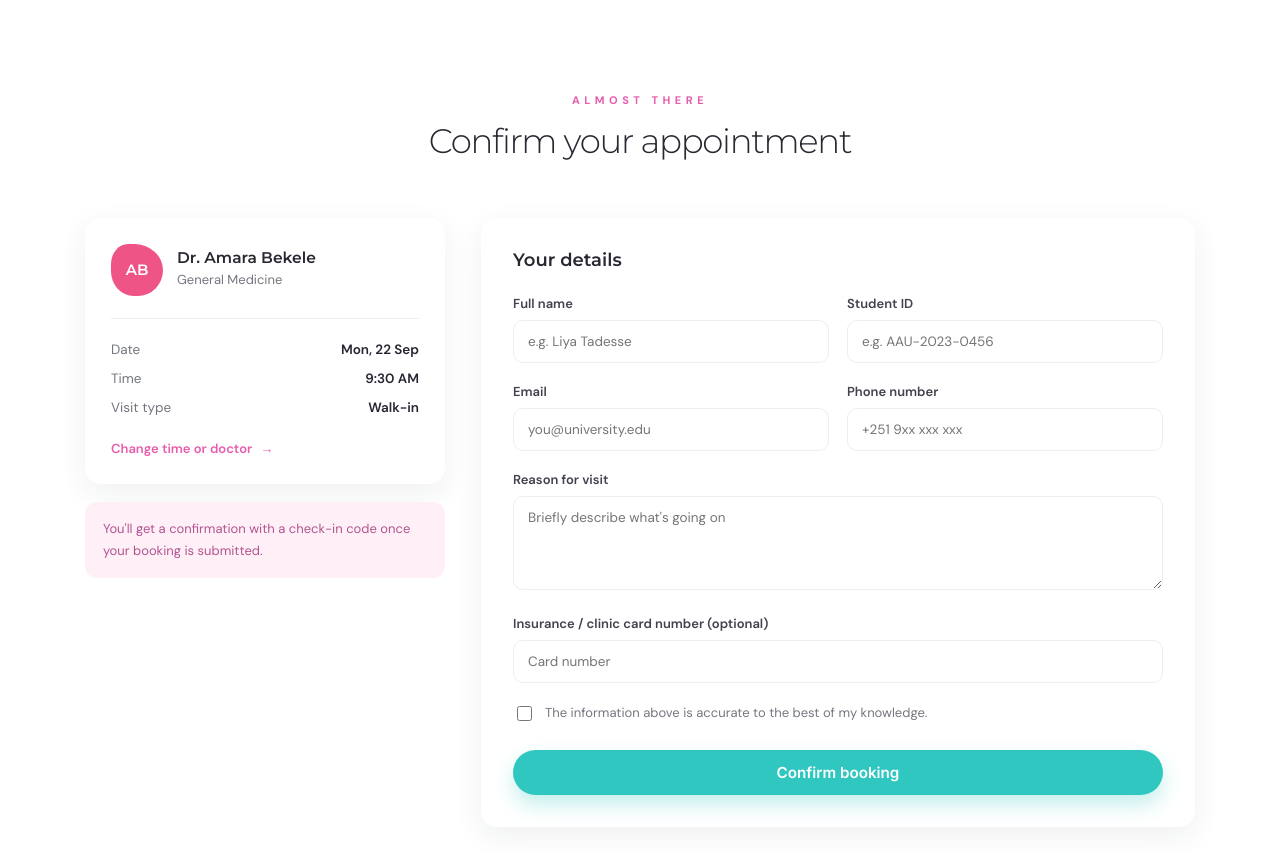
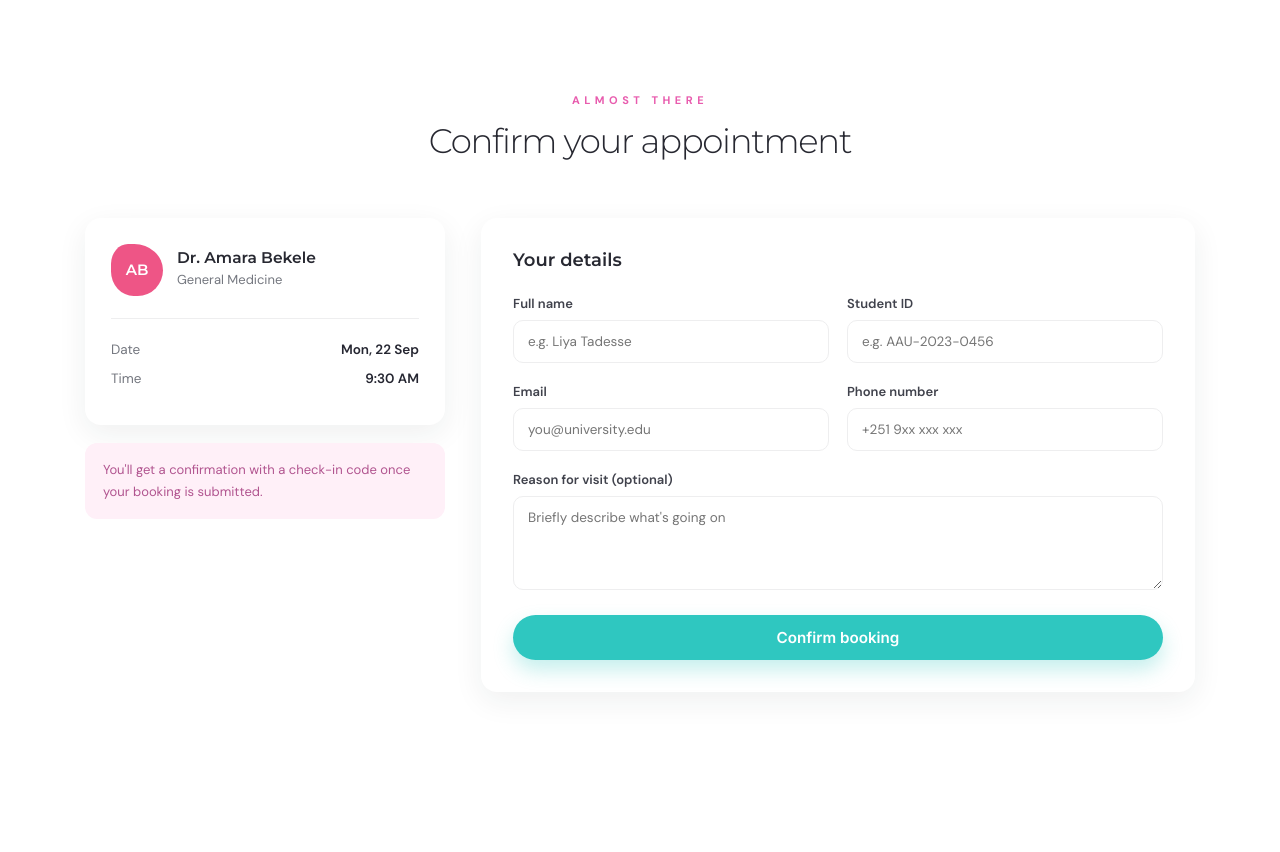
Before and after one commit to Yabsira21/campus-care, a React (Vite) app: page /checkout in a window 1280 px wide. Shown: the top 852 px of the page. After the commit the page ends 800 px from the top, so only its background shows below. Built offline with nearby package versions, Linux system fonts and the light colour scheme.

Commit message:
fix: small ui changes

```diff
--- a/src/App.jsx
+++ b/src/App.jsx
@@ -13,9 +13,9 @@ export default function App() {
       <Route path="/" element={<Layout />}>
         <Route path="/" element={<Landing />} />
         <Route path="/doctorlist" element={<DoctorList />} />
+        <Route path="/doctor" element={<DoctorDetail />} />
       </Route>
       <Route path="/checkout" element={<Checkout />} />
-      <Route path="/doctor" element={<DoctorDetail />} />
       <Route path="/login" element={<Login />} />
     </Routes>
   );
--- a/src/pages/Checkout.jsx
+++ b/src/pages/Checkout.jsx
@@ -43,14 +43,6 @@ export default function Checkout() {
                 <span>Time</span>
                 <span>9:30 AM</span>
               </div>
-              <div className="summary-line">
-                <span>Visit type</span>
-                <span>Walk-in</span>
-              </div>
-
-              <Link to={`/doctors/${doctor.id}`} className="summary-edit">
-                Change time or doctor <span>→</span>
-              </Link>
             </div>
 
             <div className="summary-note">
@@ -88,21 +80,11 @@ export default function Checkout() {
               </div>
 
               <label className="form-field">
-                <span>Reason for visit</span>
+                <span>Reason for visit (optional)</span>
                 <textarea
                   rows="4"
                   placeholder="Briefly describe what's going on"
                 ></textarea>
-              </label>
-
-              <label className="form-field">
-                <span>Insurance / clinic card number (optional)</span>
-                <input type="text" placeholder="Card number" />
-              </label>
-
-              <label className="form-checkbox">
-                <input type="checkbox" />
-                The information above is accurate to the best of my knowledge.
               </label>
 
               <button type="submit" className="btn btn-primary btn-block">
@@ -112,8 +94,6 @@ export default function Checkout() {
           </div>
         </div>
       </section>
-
-      {/* <Footer /> */}
     </>
   );
 }
--- a/src/pages/DoctorDetail.jsx
+++ b/src/pages/DoctorDetail.jsx
@@ -19,8 +19,6 @@ const timeSlots = [
 export default function DoctorDetail() {
   return (
     <>
-      {/* <Navbar /> */}
-
       <section className="detail-hero">
         <div className="detail-hero-decoration deco-circle" />
         <div className="detail-hero-decoration deco-square" />
@@ -77,14 +75,6 @@ export default function DoctorDetail() {
                 </li>
               </ul>
             </div>
-
-            <div className="detail-card">
-              <h3>Languages</h3>
-              <div className="detail-tags">
-                <span className="pill-tag">Amharic</span>
-                <span className="pill-tag">English</span>
-              </div>
-            </div>
           </div>
 
           <aside className="booking-card">
```
